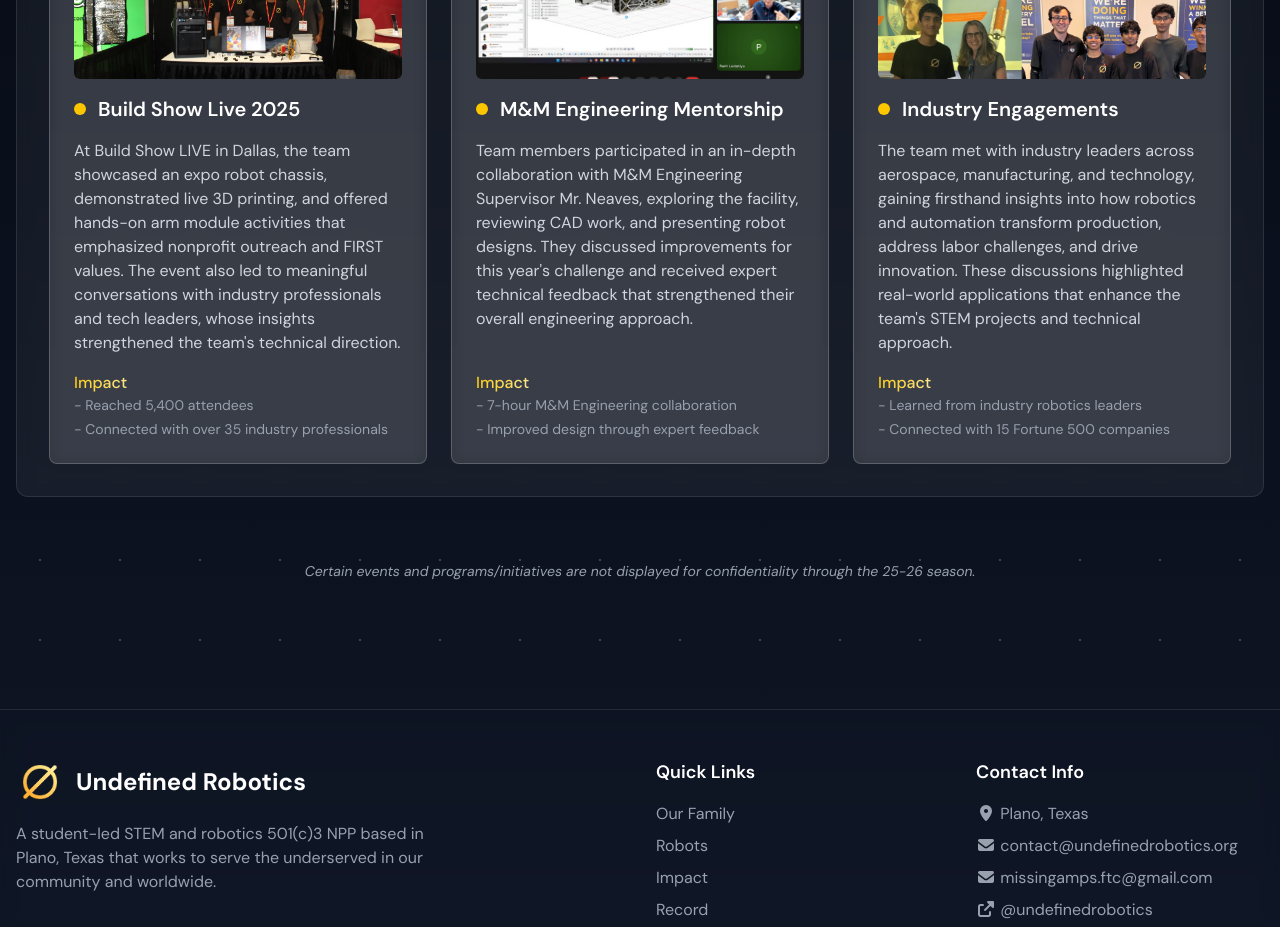
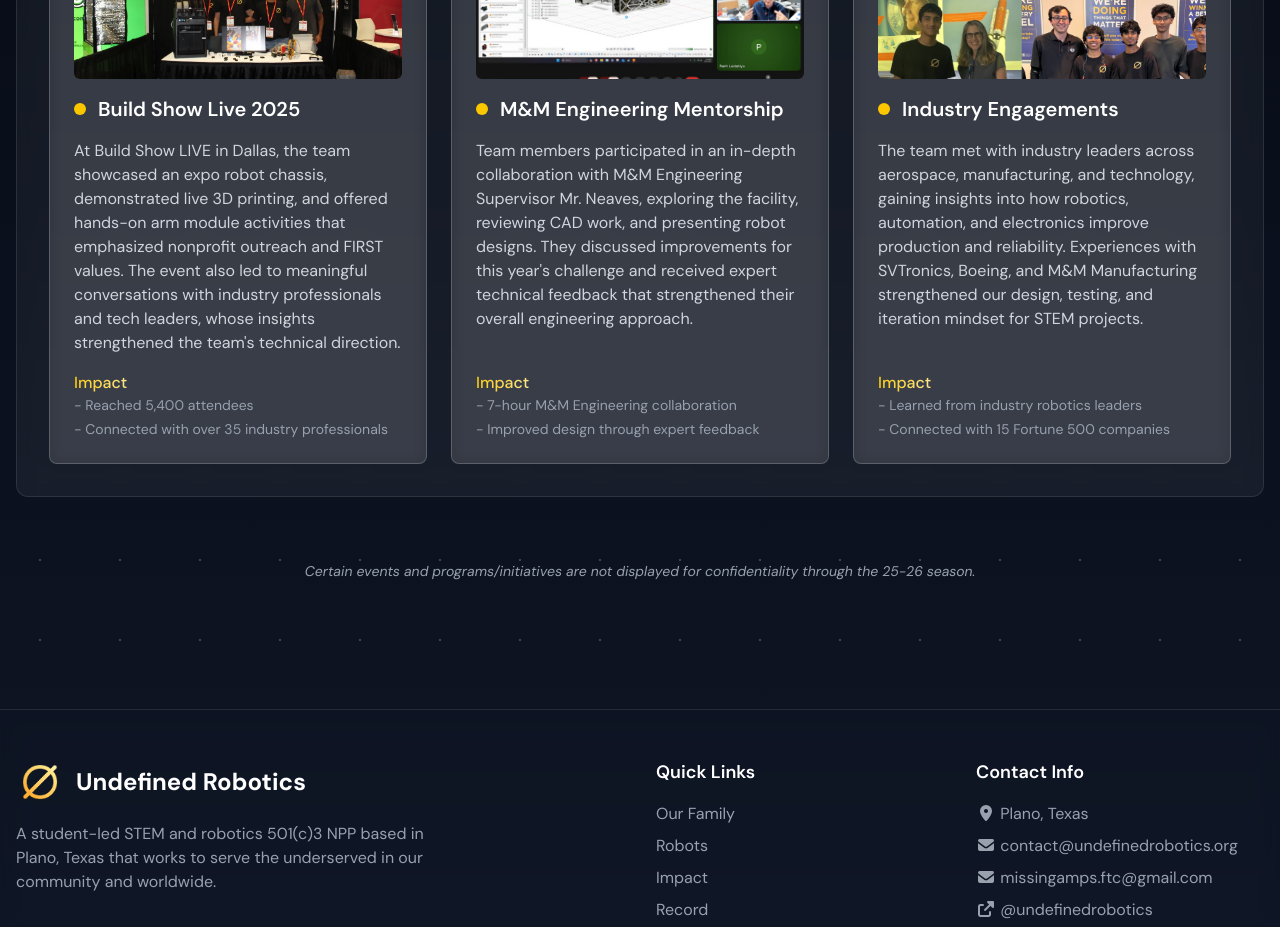
Before and after one commit to RishabhSingh08/undefinedRobotics, a SvelteKit app: page /impact in a window 1280 px wide. Shown: the part 3720-4647 px from the top of the page. Built offline with nearby package versions, Linux system fonts and the light colour scheme; some icons are missing; a web font is replaced by a local one; what tailwindcss-animated would draw is missing.

Commit message:
Update description for Industry Engagements section to enhance clarity and relevance

```diff
--- a/src/routes/impact/+page.svelte
+++ b/src/routes/impact/+page.svelte
@@ -172,7 +172,7 @@
             image: g1,
             imageAlt: 'Industry Engagements with Fortune 500 Companies', // Optimized Alt Text
             title: 'Industry Engagements',
-            description: 'The team met with industry leaders across aerospace, manufacturing, and technology, gaining firsthand insights into how robotics and automation transform production, address labor challenges, and drive innovation. These discussions highlighted real-world applications that enhance the team\'s STEM projects and technical approach.',
+            description: 'The team met with industry leaders across aerospace, manufacturing, and technology, gaining insights into how robotics, automation, and electronics improve production and reliability. Experiences with SVTronics, Boeing, and M&M Manufacturing strengthened our design, testing, and iteration mindset for STEM projects.',
             impacts: ['Learned from industry robotics leaders', 'Connected with 15 Fortune 500 companies']
           }
         ]
```
